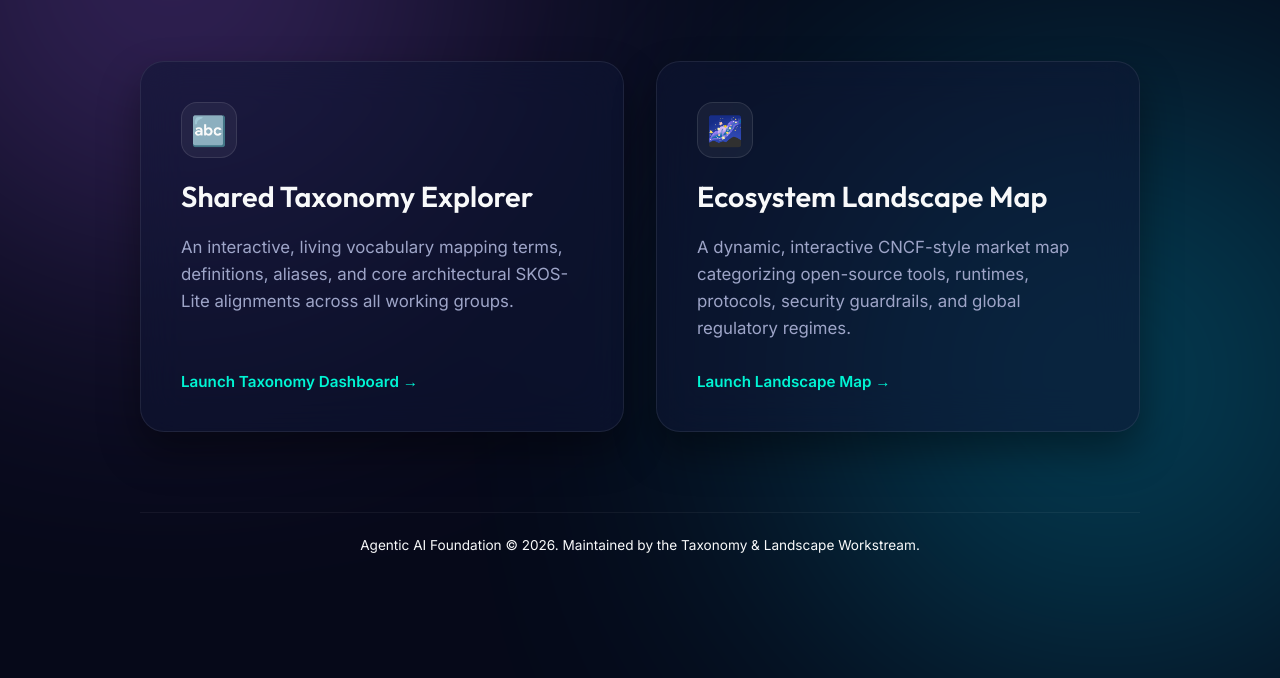
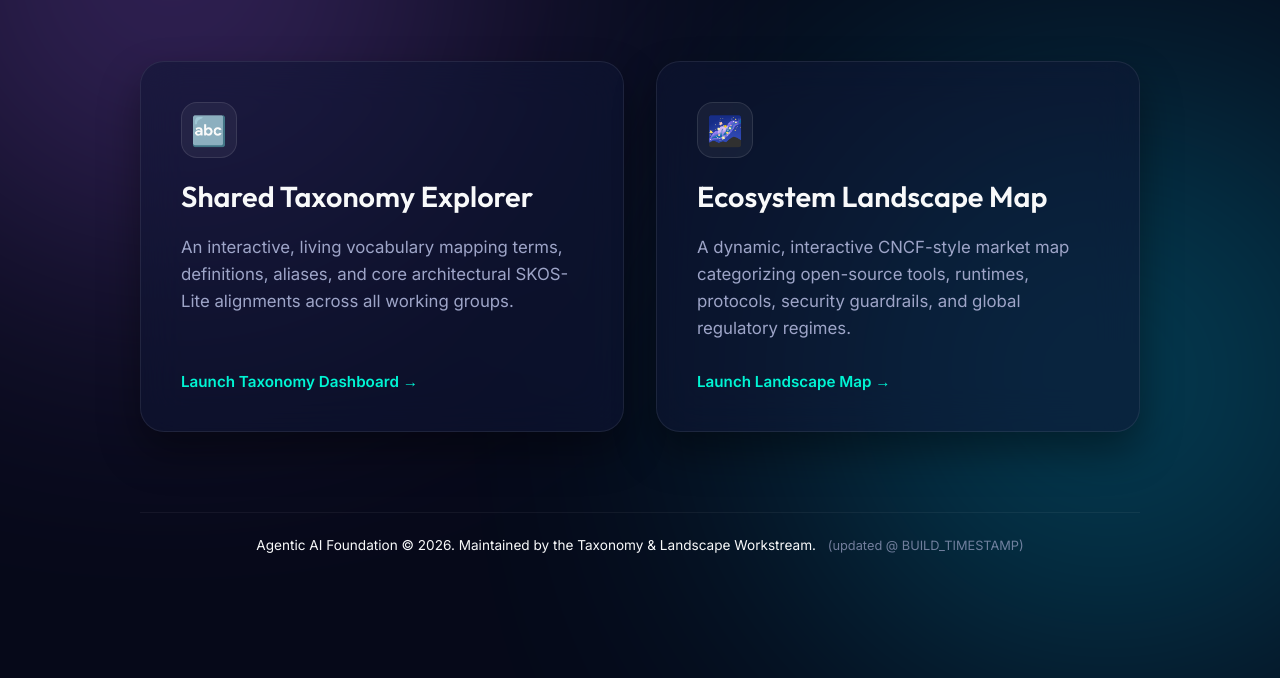
Before and after one commit to aaif/ws-taxonomy-landscape, a plain HTML site: page index.html in a window 1280 px wide. Shown: the part 253-931 px from the top of the page. Drawn offline with Linux system fonts and the light colour scheme.

Commit message:
feat: add build timestamp to index footer

```diff
--- a/index.html
+++ b/index.html
@@ -210,8 +210,9 @@
     </div>
 
     <footer>
-      <p>Agentic AI Foundation © 2026. Maintained by the Taxonomy & Landscape Workstream.</p>
+      <p>Agentic AI Foundation © 2026. Maintained by the Taxonomy & Landscape Workstream. <span style="color: var(--text-secondary); opacity: 0.7; font-size: 0.8rem; margin-left: 8px;">(updated @ BUILD_TIMESTAMP)</span></p>
     </footer>
+
   </div>
 
 </body>
```
Also changed, not shown: .github/workflows/deploy-pages.yml.
